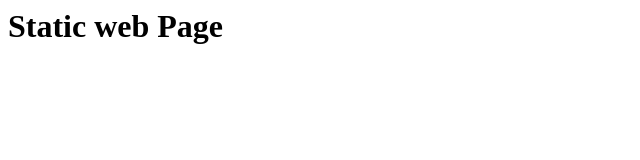
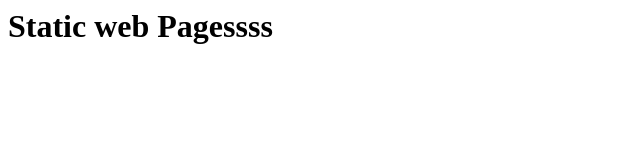
Before and after one commit to devopsaws2024/devops-aws-automation, a plain HTML site: page index.html in a window 1280 px wide. Shown: the full height of the page, 0-640 px from the left. Drawn offline with Linux system fonts and the light colour scheme.

Commit message:
Update index.html

```diff
--- a/index.html
+++ b/index.html
@@ -1 +1 @@
-<H1> Static web Page</H1>
+<H1> Static web Pagessss</H1>
```
